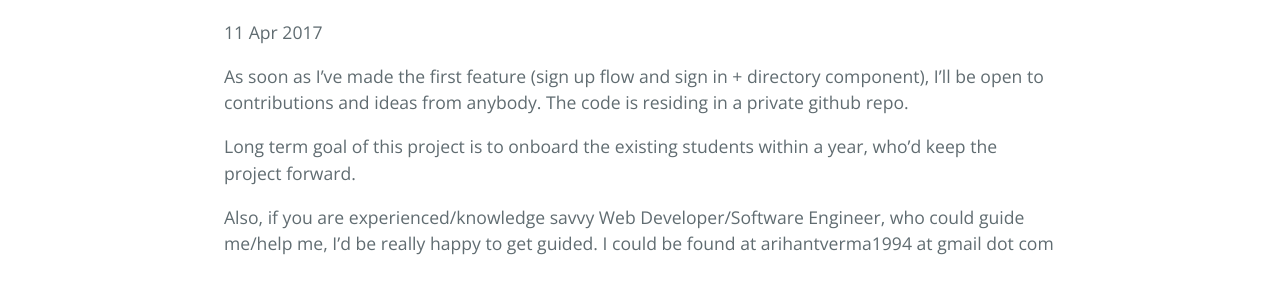
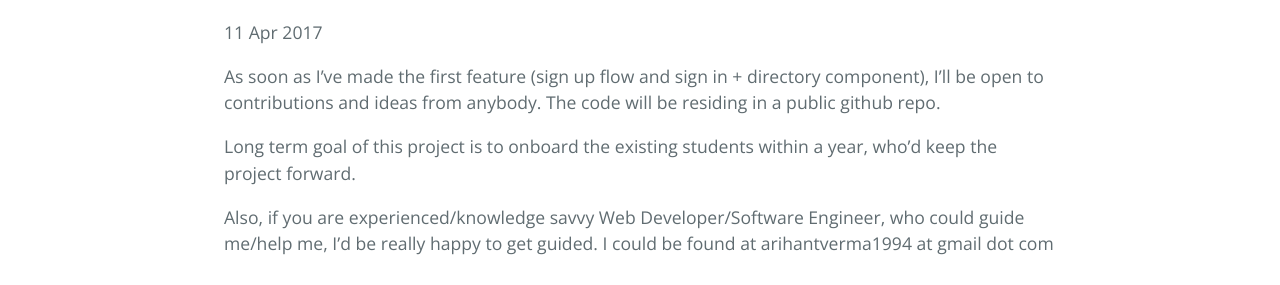
Before and after one commit to gdad-s-river/peopleofnith, a Jekyll site: the page built from _posts/2017-04-11-contributing.md, in a window 1280 px wide. Shown: the part 451-736 px from the top of the page. Built offline with Jekyll 4.4.1, drawn with Linux system fonts in a browser that asks for light colours.

Commit message:
changed private to public repo info

```diff
--- a/_posts/2017-04-11-contributing.md
+++ b/_posts/2017-04-11-contributing.md
@@ -5,7 +5,7 @@ layout: post
 permalink: "/blog/contributing"
 ---
 
-As soon as I've made the first feature (sign up flow and sign in + directory component), I'll be open to contributions and ideas from anybody. The code is residing in a private github repo.
+As soon as I've made the first feature (sign up flow and sign in + directory component), I'll be open to contributions and ideas from anybody. The code will be residing in a public github repo.
 
 Long term goal of this project is to onboard the existing students within a year, who'd keep the project forward.
 
```
